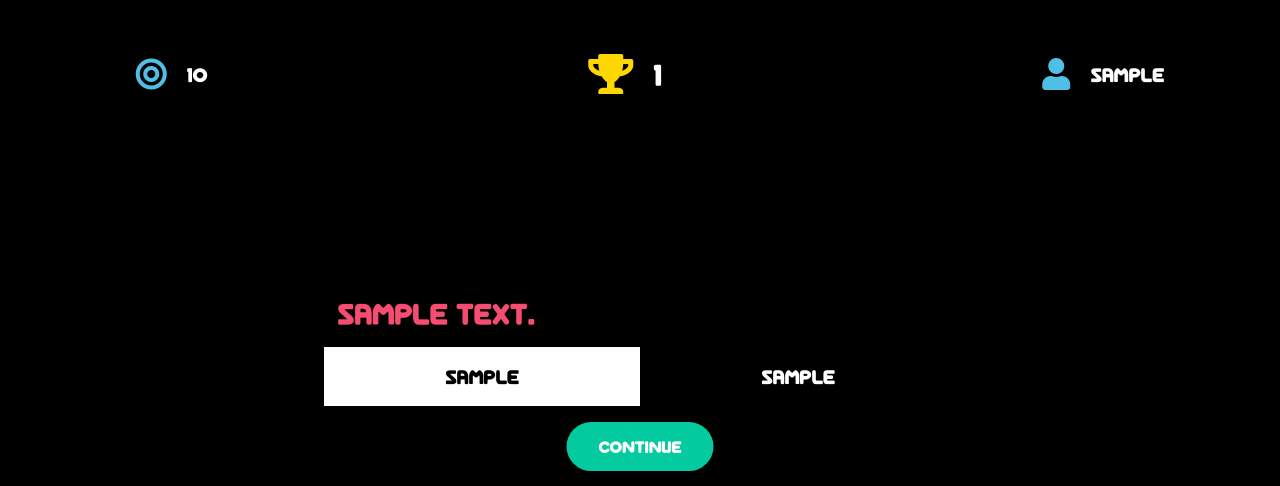
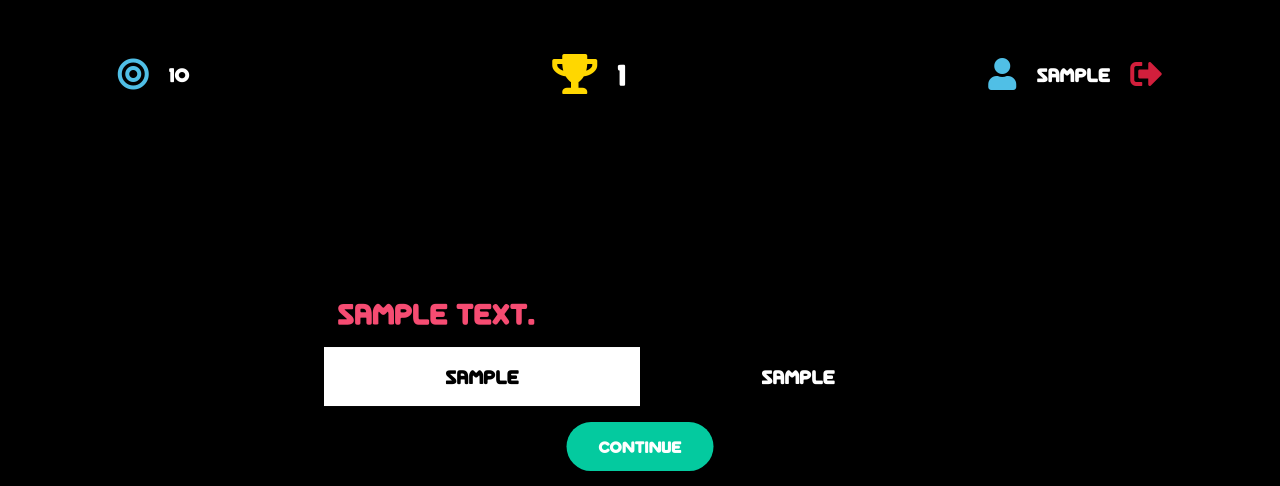
Before and after one commit to RishabhSood/TechFlixBase, a Flask app: template templates/options.html in a window 1280 px wide. Shown: the top 486 px of the page. Run offline with Flask 2, Linux system fonts and the light colour scheme; the template is opened without the code that fills it: most values are stand-ins (such as "Sample title", 1, 10 or a date in 2020); some libraries are stand-ins or nearby versions.

Commit message:
Update options.html
Logout Button

```diff
--- a/templates/options.html
+++ b/templates/options.html
@@ -1,7 +1,7 @@
 <!DOCTYPE html>
 <html>
 <head>
-	<title></title>
+	<title>Choose Path</title>
 	<link rel="stylesheet" type="text/css" href="https://cdnjs.cloudflare.com/ajax/libs/font-awesome/5.13.0/css/all.min.css">
 	<link rel="stylesheet" type="text/css" href="{{ url_for('static', filename='css/ostyle.css') }}">
 </head>
@@ -11,10 +11,10 @@
 			<i class="fas fa-bullseye"></i> {{ score }}
 		</div>
 		<div class="display_rank">
-			<i class="fas fa-trophy"></i> {{ rank }}
+			<a href="{{ url_for('leaderboard') }}"><i class="fas fa-trophy"></i></a> {{ rank }}
 		</div>
 		<div class="display_user">
-			<i class="fa fa-user" aria-hidden="true"></i> {{ username }}
+			<i class="fa fa-user" aria-hidden="true"></i> {{ username }} <a href ="{{ url_for('logout') }}"><i class="fas fa-sign-out-alt" style = "font-size: 2rem; color: #D21F3C"></i></a>
 	    </div>
 	</div>
 	<div class="optionpage">
```
